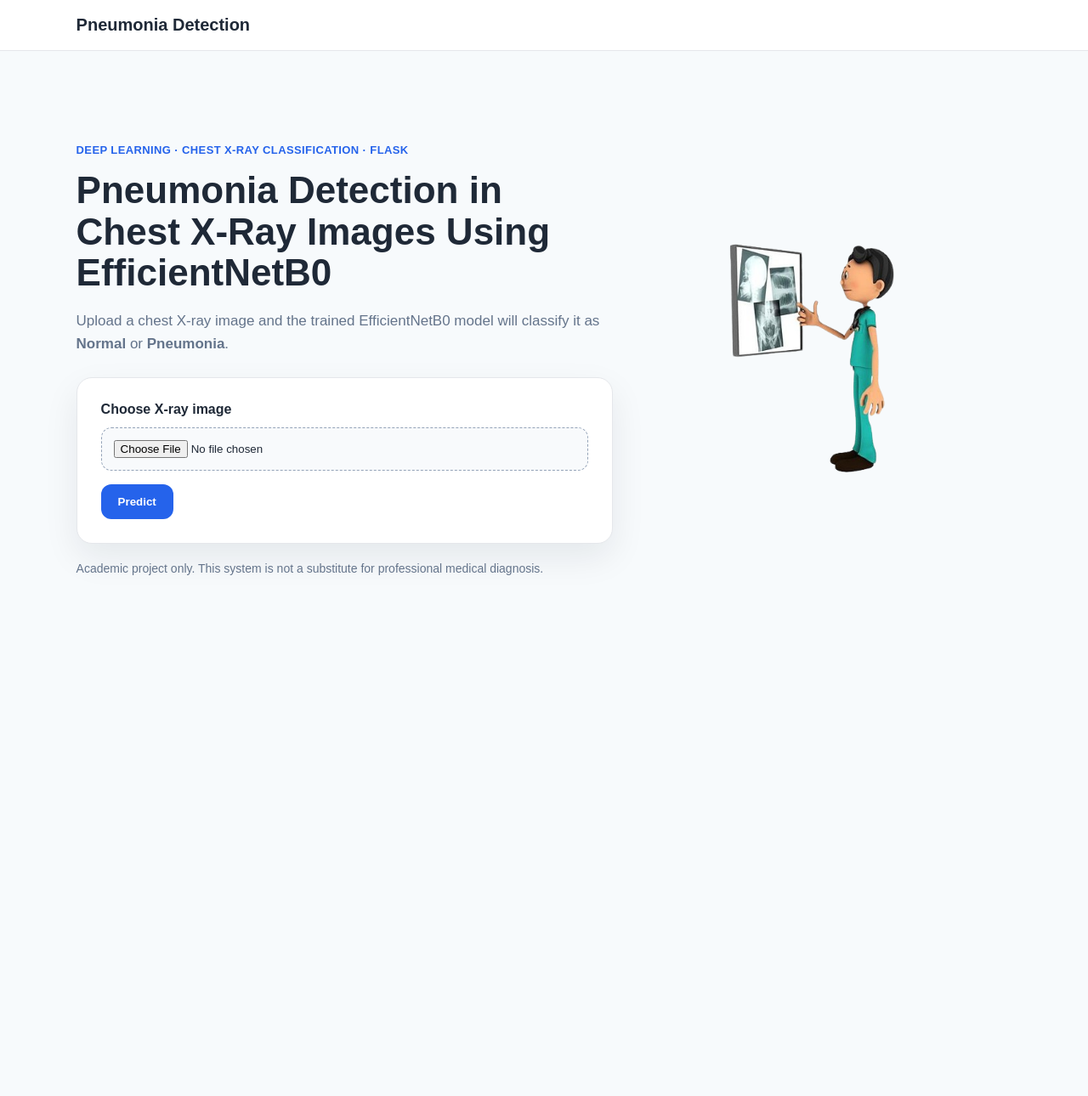
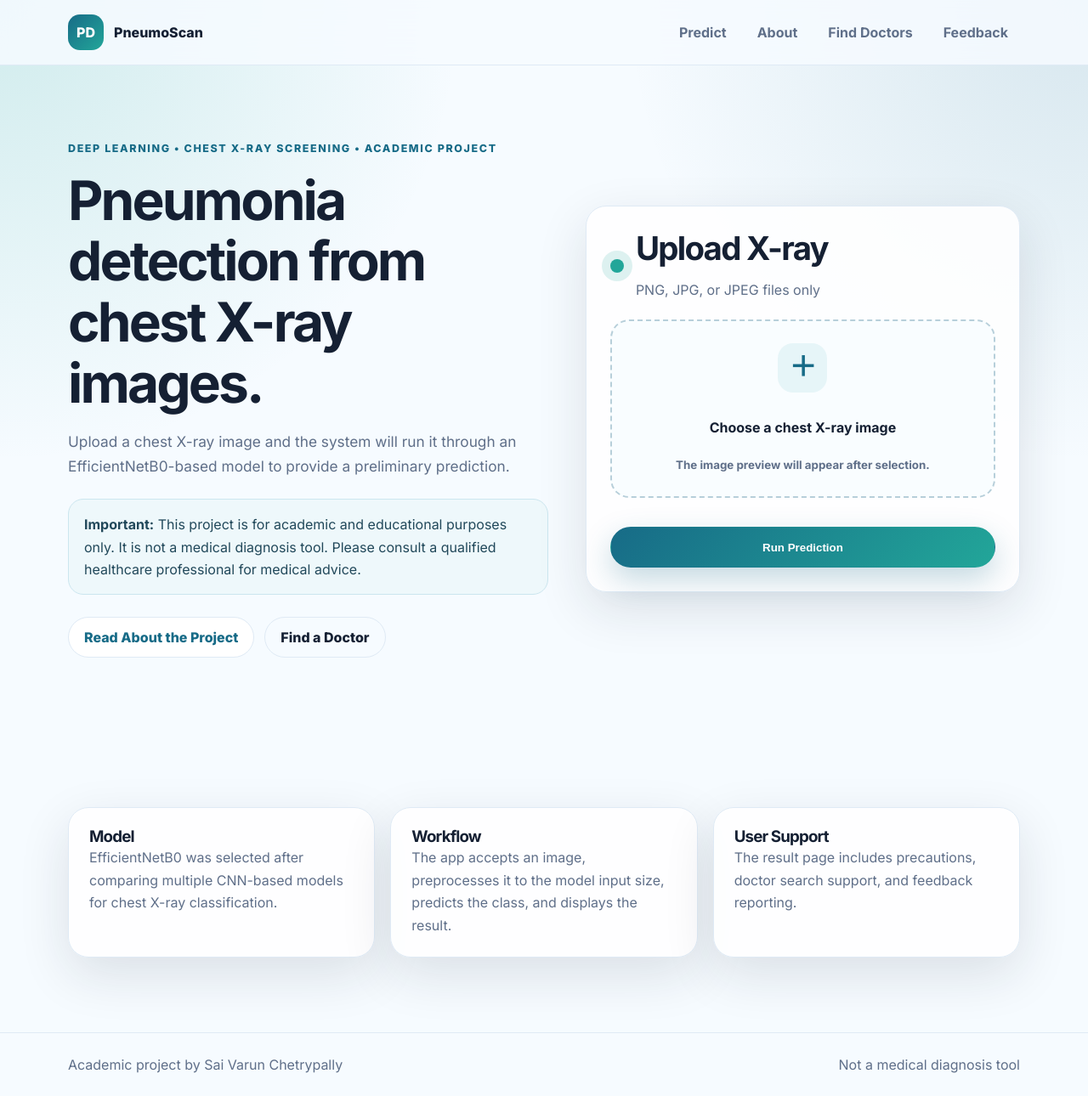
Before and after one commit to Varunch-16/pneumonia-detection-using-CNN, a Flask app: page / in a window 1280 px wide. Shown: the whole page at 85% size. Before the commit the page ends 677 px from the top, so only its background shows below. Run offline with Flask 3, Linux system fonts and the light colour scheme.

Commit message:
Update pneumonia detection web application

```diff
--- a/app.py
+++ b/app.py
@@ -1,80 +1,116 @@
-import os
-from pathlib import Path
-from uuid import uuid4
-
-import numpy as np
-from flask import Flask, flash, redirect, render_template, request, url_for
+from flask import Flask, render_template, request, redirect, url_for, flash
 from tensorflow.keras.models import load_model
 from tensorflow.keras.preprocessing import image
 from werkzeug.utils import secure_filename
+from pathlib import Path
+import numpy as np
+import csv
+import os
+
+app = Flask(__name__)
+app.secret_key = "replace-this-secret-key"
 
 BASE_DIR = Path(__file__).resolve().parent
+UPLOAD_FOLDER = BASE_DIR / "uploads"
 MODEL_PATH = BASE_DIR / "model" / "new.h5"
-UPLOAD_FOLDER = BASE_DIR / "uploads"
+FEEDBACK_FILE = BASE_DIR / "feedback.csv"
 ALLOWED_EXTENSIONS = {"png", "jpg", "jpeg"}
-CLASS_NAMES = {0: "NORMAL", 1: "PNEUMONIA"}
 
-app = Flask(__name__)
-app.config["SECRET_KEY"] = "change-this-secret-key"
 app.config["UPLOAD_FOLDER"] = UPLOAD_FOLDER
 UPLOAD_FOLDER.mkdir(exist_ok=True)
 
-# compile=False avoids loading old optimizer state from the saved .h5 file.
 model = load_model(MODEL_PATH, compile=False)
+CLASS_NAMES = {0: "NORMAL", 1: "PNEUMONIA"}
 
+DOCTORS = [
+    {"hospital": "Cleveland Clinic", "doctor": "Pulmonology Department", "specialty": "Pulmonology", "maps_query": "Cleveland Clinic pulmonologist near me"},
+    {"hospital": "University Hospitals", "doctor": "Respiratory Care / Pulmonology", "specialty": "Pulmonology", "maps_query": "University Hospitals pulmonologist near me"},
+    {"hospital": "Nearby Specialist", "doctor": "Pulmonologist Near Me", "specialty": "Lung / Respiratory Specialist", "maps_query": "pulmonologist near me"},
+]
 
-def allowed_file(filename: str) -> bool:
+def allowed_file(filename):
     return "." in filename and filename.rsplit(".", 1)[1].lower() in ALLOWED_EXTENSIONS
 
+def preprocess_image(file_path):
+    img = image.load_img(file_path, target_size=(224, 224))
+    img_array = image.img_to_array(img)
+    return np.expand_dims(img_array, axis=0)
 
-def prepare_image(img_path: Path) -> np.ndarray:
-    """Load and prepare an X-ray image for the trained EfficientNetB0 model."""
-    img = image.load_img(img_path, target_size=(224, 224), color_mode="rgb")
-    img_array = image.img_to_array(img)
-
-    # The original training code used EfficientNetB0 and passed images as RGB arrays.
-    # Do not divide by 255 here unless the model is retrained with that preprocessing.
-    img_array = np.expand_dims(img_array, axis=0)
-    return img_array
-
-
-@app.route("/", methods=["GET"])
+@app.route("/")
 def index():
     return render_template("index.html")
-
 
 @app.route("/predict", methods=["POST"])
 def predict():
     if "file" not in request.files:
-        flash("Please upload an X-ray image.")
+        flash("Please upload a chest X-ray image before submitting.")
         return redirect(url_for("index"))
 
-    file = request.files["file"]
-    if file.filename == "":
+    uploaded_file = request.files["file"]
+
+    if uploaded_file.filename == "":
         flash("No file selected. Please choose a PNG, JPG, or JPEG image.")
         return redirect(url_for("index"))
 
-    if not allowed_file(file.filename):
-        flash("Invalid file type. Please upload a PNG, JPG, or JPEG image.")
+    if not allowed_file(uploaded_file.filename):
+        flash("Unsupported file type. Please upload a PNG, JPG, or JPEG image.")
         return redirect(url_for("index"))
 
-    safe_name = secure_filename(file.filename)
-    unique_name = f"{uuid4().hex}_{safe_name}"
-    file_path = app.config["UPLOAD_FOLDER"] / unique_name
-    file.save(file_path)
+    filename = secure_filename(uploaded_file.filename)
+    file_path = UPLOAD_FOLDER / filename
+    uploaded_file.save(file_path)
 
     try:
-        img_array = prepare_image(file_path)
-        prediction_scores = model.predict(img_array)
-        predicted_index = int(np.argmax(prediction_scores, axis=1)[0])
-        prediction = CLASS_NAMES[predicted_index]
-        confidence = float(np.max(prediction_scores) * 100)
+        img_array = preprocess_image(file_path)
+        predictions = model.predict(img_array)
+        result_index = int(np.argmax(predictions, axis=1)[0])
+        confidence = float(np.max(predictions)) * 100
+        prediction = CLASS_NAMES.get(result_index, "UNKNOWN")
     finally:
         if file_path.exists():
-            file_path.unlink()
+            os.remove(file_path)
 
-    return render_template("result.html", prediction=prediction, confidence=confidence)
+    return redirect(url_for("result", prediction=prediction, confidence=round(confidence, 2)))
 
+@app.route("/result")
+def result():
+    return render_template(
+        "result.html",
+        prediction=request.args.get("prediction", "UNKNOWN"),
+        confidence=request.args.get("confidence", "N/A")
+    )
+
+@app.route("/about")
+def about():
+    return render_template("about.html")
+
+@app.route("/doctors")
+def doctors():
+    return render_template("doctors.html", doctors=DOCTORS)
+
+@app.route("/feedback", methods=["GET", "POST"])
+def feedback():
+    if request.method == "POST":
+        name = request.form.get("name", "").strip()
+        email = request.form.get("email", "").strip()
+        issue = request.form.get("prediction_issue", "No")
+        message = request.form.get("message", "").strip()
+
+        if not message:
+            flash("Please describe the issue or feedback before submitting.")
+            return redirect(url_for("feedback"))
+
+        file_exists = FEEDBACK_FILE.exists()
+        with open(FEEDBACK_FILE, "a", newline="", encoding="utf-8") as csvfile:
+            writer = csv.writer(csvfile)
+            if not file_exists:
+                writer.writerow(["name", "email", "prediction_issue", "message"])
+            writer.writerow([name, email, issue, message])
+
+        flash("Thank you for your feedback. Your response has been recorded.")
+        return redirect(url_for("feedback"))
+
+    return render_template("feedback.html")
 
 if __name__ == "__main__":
     app.run(debug=True)
--- a/requirements.txt
+++ b/requirements.txt
@@ -1,5 +1,5 @@
 Flask==3.0.3
+tensorflow==2.15.0
 numpy==1.26.4
-Pillow==10.4.0
-tensorflow==2.15.1
+Pillow==10.3.0
 Werkzeug==3.0.3
--- /dev/null
+++ b/static/css/app.css
@@ -0,0 +1,86 @@
+:root {
+  --bg: #f6fbff; --text: #152033; --muted: #5f6f89; --card: #fff; --line: #dfeaf5;
+  --primary: #176b87; --accent: #22a699; --danger: #d64545; --danger-soft: #fff2f2; --safe-soft: #effaf4;
+  --shadow: 0 20px 60px rgba(21, 32, 51, 0.12); --radius: 24px;
+}
+* { box-sizing: border-box; margin: 0; padding: 0; }
+body {
+  font-family: Inter, system-ui, -apple-system, BlinkMacSystemFont, "Segoe UI", sans-serif;
+  color: var(--text);
+  background: radial-gradient(circle at top left, rgba(34,166,153,.18), transparent 34rem),
+              radial-gradient(circle at top right, rgba(23,107,135,.14), transparent 34rem), var(--bg);
+  line-height: 1.65;
+}
+a { color: inherit; text-decoration: none; }
+.container { width: min(1120px, calc(100% - 40px)); margin-inline: auto; }
+.narrow { max-width: 820px; }
+.site-header { position: sticky; top: 0; z-index: 10; background: rgba(246,251,255,.85); backdrop-filter: blur(18px); border-bottom: 1px solid var(--line); }
+.nav { min-height: 76px; display: flex; align-items: center; justify-content: space-between; }
+.brand { display: inline-flex; align-items: center; gap: 12px; font-weight: 800; }
+.brand-mark { width: 42px; height: 42px; display: grid; place-items: center; border-radius: 14px; background: linear-gradient(135deg, var(--primary), var(--accent)); color: #fff; }
+.nav-links { display: flex; gap: 8px; align-items: center; }
+.nav-links a { padding: 10px 14px; border-radius: 999px; color: var(--muted); font-weight: 700; transition: .2s ease; }
+.nav-links a:hover { background: #eaf4f8; color: var(--primary); }
+.menu-btn { display: none; width: 44px; height: 44px; border: 1px solid var(--line); border-radius: 12px; background: #fff; }
+.menu-btn span { display: block; width: 18px; height: 2px; margin: 4px auto; background: var(--text); }
+.hero, .section { padding: 88px 0; }
+.compact { padding-top: 30px; }
+.hero-grid { display: grid; grid-template-columns: 1.05fr .95fr; gap: 44px; align-items: center; }
+.eyebrow { color: var(--primary); text-transform: uppercase; letter-spacing: .13em; font-size: .78rem; font-weight: 800; margin-bottom: 14px; }
+h1, h2, h3 { line-height: 1.12; letter-spacing: -.045em; }
+h1 { font-size: clamp(2.4rem, 5vw, 4.6rem); margin-bottom: 20px; }
+h2 { font-size: clamp(1.6rem, 3vw, 2.4rem); margin-bottom: 14px; }
+.lead { color: var(--muted); font-size: 1.08rem; max-width: 720px; }
+.notice { margin-top: 24px; padding: 16px 18px; border-radius: 18px; background: #eef8fb; border: 1px solid #cbe6ef; color: #21485a; }
+.danger-note { background: var(--danger-soft); border-color: #ffd0d0; color: #7a2222; }
+.hero-actions, .button-row { display: flex; flex-wrap: wrap; gap: 12px; margin-top: 26px; }
+.btn { display: inline-flex; align-items: center; justify-content: center; min-height: 48px; padding: 0 18px; border-radius: 999px; border: 1px solid var(--line); font-weight: 800; cursor: pointer; transition: .2s ease; }
+.btn:hover { transform: translateY(-2px); }
+.btn.primary { background: linear-gradient(135deg, var(--primary), var(--accent)); color: #fff; border-color: transparent; box-shadow: 0 14px 35px rgba(23,107,135,.25); }
+.btn.secondary { background: #fff; color: var(--primary); }
+.btn.ghost { background: transparent; color: var(--text); }
+.upload-card, .info-card, .content-panel, .result-card, .doctor-card, .form-card { background: rgba(255,255,255,.88); border: 1px solid var(--line); border-radius: var(--radius); box-shadow: var(--shadow); }
+.upload-card { padding: 28px; }
+.card-header { display: flex; align-items: center; gap: 14px; margin-bottom: 22px; }
+.card-header p, .info-card p, .doctor-card p, .content-panel p, .result-text { color: var(--muted); }
+.pulse { width: 16px; height: 16px; border-radius: 50%; background: var(--accent); box-shadow: 0 0 0 10px rgba(34,166,153,.15); }
+.upload-form { display: grid; gap: 18px; }
+.drop-zone { display: grid; place-items: center; text-align: center; min-height: 210px; border: 2px dashed #b7cfda; border-radius: 22px; background: #f9fdff; padding: 22px; cursor: pointer; }
+.drop-zone input { display: none; }
+.upload-icon { width: 58px; height: 58px; display: grid; place-items: center; border-radius: 18px; background: #e6f5f8; color: var(--primary); font-size: 2rem; margin-bottom: 14px; }
+.drop-zone small { color: var(--muted); margin-top: 6px; }
+.preview-image { display: none; width: 100%; max-height: 260px; object-fit: contain; border-radius: 18px; background: #f2f7fb; border: 1px solid var(--line); }
+.info-grid, .doctor-grid { display: grid; grid-template-columns: repeat(3, minmax(0, 1fr)); gap: 18px; }
+.info-card, .doctor-card, .content-panel, .result-card, .form-card { padding: 24px; }
+.page-hero { padding-bottom: 36px; }
+.split { display: grid; grid-template-columns: 1fr 1fr; gap: 22px; }
+.metric-grid { display: grid; grid-template-columns: repeat(2, 1fr); gap: 12px; margin-top: 18px; }
+.metric-grid div { padding: 14px; border-radius: 16px; background: #f2f8fb; border: 1px solid var(--line); }
+.metric-grid strong, .metric-grid span { display: block; }
+.metric-grid span { color: var(--primary); font-weight: 800; }
+.result-section { min-height: calc(100vh - 152px); display: grid; align-items: center; }
+.result-card { max-width: 850px; margin-inline: auto; }
+.result-card.danger { border-color: #ffc5c5; background: linear-gradient(180deg,#fff,var(--danger-soft)); }
+.result-card.safe { border-color: #bfe8cf; background: linear-gradient(180deg,#fff,var(--safe-soft)); }
+.check-list { padding-left: 20px; color: var(--muted); }
+.check-list li { margin-bottom: 8px; }
+.doctor-specialty { color: var(--primary) !important; font-weight: 800; text-transform: uppercase; font-size: .8rem; letter-spacing: .08em; }
+.form-card { max-width: 780px; margin-inline: auto; }
+form label { display: grid; gap: 8px; font-weight: 700; margin-bottom: 16px; }
+input, select, textarea { width: 100%; border: 1px solid var(--line); border-radius: 14px; padding: 12px 14px; font: inherit; color: var(--text); background: #fbfdff; }
+textarea { resize: vertical; }
+.form-grid { display: grid; grid-template-columns: 1fr 1fr; gap: 16px; }
+.flash-wrap { padding-top: 18px; }
+.flash { padding: 14px 16px; border-radius: 14px; background: #fff7dd; border: 1px solid #f2df9c; color: #6a5300; }
+.footer { border-top: 1px solid var(--line); padding: 24px 0; color: var(--muted); }
+.footer-inner { display: flex; justify-content: space-between; gap: 16px; }
+@media (max-width: 900px) {
+  .hero-grid, .split, .info-grid, .doctor-grid { grid-template-columns: 1fr; }
+  .nav-links { position: fixed; top: 76px; left: 20px; right: 20px; display: none; flex-direction: column; padding: 16px; border: 1px solid var(--line); border-radius: 20px; background: #fff; box-shadow: var(--shadow); }
+  .nav-links.open { display: flex; }
+  .nav-links a { width: 100%; text-align: center; }
+  .menu-btn { display: block; }
+  .hero, .section { padding: 64px 0; }
+  .compact { padding-top: 20px; }
+  .form-grid, .footer-inner { grid-template-columns: 1fr; flex-direction: column; }
+}
--- /dev/null
+++ b/static/js/app.js
@@ -0,0 +1,27 @@
+const menuBtn = document.getElementById("menuBtn");
+const navLinks = document.getElementById("navLinks");
+const fileInput = document.getElementById("fileInput");
+const fileName = document.getElementById("fileName");
+const previewImage = document.getElementById("previewImage");
+
+if (menuBtn && navLinks) {
+  menuBtn.addEventListener("click", () => navLinks.classList.toggle("open"));
+}
+
+if (fileInput && fileName && previewImage) {
+  fileInput.addEventListener("change", () => {
+    const file = fileInput.files[0];
+    if (!file) {
+      fileName.textContent = "Choose a chest X-ray image";
+      previewImage.style.display = "none";
+      return;
+    }
+    fileName.textContent = file.name;
+    const reader = new FileReader();
+    reader.onload = (event) => {
+      previewImage.src = event.target.result;
+      previewImage.style.display = "block";
+    };
+    reader.readAsDataURL(file);
+  });
+}
--- /dev/null
+++ b/templates/base.html
@@ -0,0 +1,47 @@
+<!DOCTYPE html>
+<html lang="en">
+<head>
+  <meta charset="UTF-8" />
+  <meta name="viewport" content="width=device-width, initial-scale=1.0" />
+  <title>{% block title %}PneumoScan{% endblock %}</title>
+  <link rel="preconnect" href="https://fonts.googleapis.com">
+  <link rel="preconnect" href="https://fonts.gstatic.com" crossorigin>
+  <link href="https://fonts.googleapis.com/css2?family=Inter:wght@400;500;600;700;800&display=swap" rel="stylesheet">
+  <link rel="stylesheet" href="{{ url_for('static', filename='css/app.css') }}" />
+</head>
+<body>
+  <header class="site-header">
+    <nav class="nav container">
+      <a class="brand" href="{{ url_for('index') }}"><span class="brand-mark">PD</span><span>PneumoScan</span></a>
+      <button class="menu-btn" id="menuBtn" aria-label="Open menu"><span></span><span></span><span></span></button>
+      <div class="nav-links" id="navLinks">
+        <a href="{{ url_for('index') }}">Predict</a>
+        <a href="{{ url_for('about') }}">About</a>
+        <a href="{{ url_for('doctors') }}">Find Doctors</a>
+        <a href="{{ url_for('feedback') }}">Feedback</a>
+      </div>
+    </nav>
+  </header>
+
+  <main>
+    {% with messages = get_flashed_messages() %}
+      {% if messages %}
+        <div class="container flash-wrap">
+          {% for message in messages %}
+            <div class="flash">{{ message }}</div>
+          {% endfor %}
+        </div>
+      {% endif %}
+    {% endwith %}
+    {% block content %}{% endblock %}
+  </main>
+
+  <footer class="footer">
+    <div class="container footer-inner">
+      <p>Academic project by Sai Varun Chetrypally</p>
+      <p>Not a medical diagnosis tool</p>
+    </div>
+  </footer>
+  <script src="{{ url_for('static', filename='js/app.js') }}"></script>
+</body>
+</html>
--- a/templates/index.html
+++ b/templates/index.html
@@ -1,49 +1,40 @@
-<!DOCTYPE html>
-<html lang="en">
-<head>
-    <meta charset="UTF-8" />
-    <meta name="viewport" content="width=device-width, initial-scale=1.0" />
-    <title>Pneumonia Detection</title>
-    <link rel="stylesheet" href="{{ url_for('static', filename='css/style.css') }}" />
-</head>
-<body>
-    <header class="site-header">
-        <div class="brand">Pneumonia Detection</div>
-    </header>
+{% extends "base.html" %}
+{% block title %}PneumoScan | Chest X-ray Pneumonia Detection{% endblock %}
+{% block content %}
+<section class="hero">
+  <div class="container hero-grid">
+    <div class="hero-copy">
+      <p class="eyebrow">Deep Learning • Chest X-ray Screening • Academic Project</p>
+      <h1>Pneumonia detection from chest X-ray images.</h1>
+      <p class="lead">Upload a chest X-ray image and the system will run it through an EfficientNetB0-based model to provide a preliminary prediction.</p>
+      <div class="notice"><strong>Important:</strong> This project is for academic and educational purposes only. It is not a medical diagnosis tool. Please consult a qualified healthcare professional for medical advice.</div>
+      <div class="hero-actions">
+        <a class="btn secondary" href="{{ url_for('about') }}">Read About the Project</a>
+        <a class="btn ghost" href="{{ url_for('doctors') }}">Find a Doctor</a>
+      </div>
+    </div>
 
-    <main class="hero">
-        <section class="hero-text">
-            <p class="tag">Deep Learning · Chest X-Ray Classification · Flask</p>
-            <h1>Pneumonia Detection in Chest X-Ray Images Using EfficientNetB0</h1>
-            <p>
-                Upload a chest X-ray image and the trained EfficientNetB0 model will classify it as
-                <strong>Normal</strong> or <strong>Pneumonia</strong>.
-            </p>
+    <div class="upload-card">
+      <div class="card-header"><span class="pulse"></span><div><h2>Upload X-ray</h2><p>PNG, JPG, or JPEG files only</p></div></div>
+      <form action="{{ url_for('predict') }}" method="post" enctype="multipart/form-data" class="upload-form">
+        <label class="drop-zone" for="fileInput">
+          <input id="fileInput" type="file" name="file" accept=".png,.jpg,.jpeg" required />
+          <span class="upload-icon">＋</span>
+          <strong id="fileName">Choose a chest X-ray image</strong>
+          <small>The image preview will appear after selection.</small>
+        </label>
+        <img id="previewImage" class="preview-image" alt="Selected X-ray preview" />
+        <button class="btn primary" type="submit">Run Prediction</button>
+      </form>
+    </div>
+  </div>
+</section>
 
-            {% with messages = get_flashed_messages() %}
-                {% if messages %}
-                    <div class="alert">
-                        {% for message in messages %}
-                            <p>{{ message }}</p>
-                        {% endfor %}
-                    </div>
-                {% endif %}
-            {% endwith %}
-
-            <form class="upload-card" action="{{ url_for('predict') }}" method="post" enctype="multipart/form-data">
-                <label for="file">Choose X-ray image</label>
-                <input id="file" type="file" name="file" accept=".png,.jpg,.jpeg" required />
-                <button type="submit">Predict</button>
-            </form>
-
-            <p class="disclaimer">
-                Academic project only. This system is not a substitute for professional medical diagnosis.
-            </p>
-        </section>
-
-        <section class="hero-image">
-            <img src="{{ url_for('static', filename='images/imm.png') }}" alt="Doctor illustration" />
-        </section>
-    </main>
-</body>
-</html>
+<section class="section">
+  <div class="container info-grid">
+    <article class="info-card"><h3>Model</h3><p>EfficientNetB0 was selected after comparing multiple CNN-based models for chest X-ray classification.</p></article>
+    <article class="info-card"><h3>Workflow</h3><p>The app accepts an image, preprocesses it to the model input size, predicts the class, and displays the result.</p></article>
+    <article class="info-card"><h3>User Support</h3><p>The result page includes precautions, doctor search support, and feedback reporting.</p></article>
+  </div>
+</section>
+{% endblock %}
```
Also changed, not shown: templates/about.html (added, +41 -0 lines), templates/doctors.html (added, +24 -0 lines), templates/feedback.html (added, +27 -0 lines), templates/result.html (+39 -48 lines), README.md, 5 other files.
